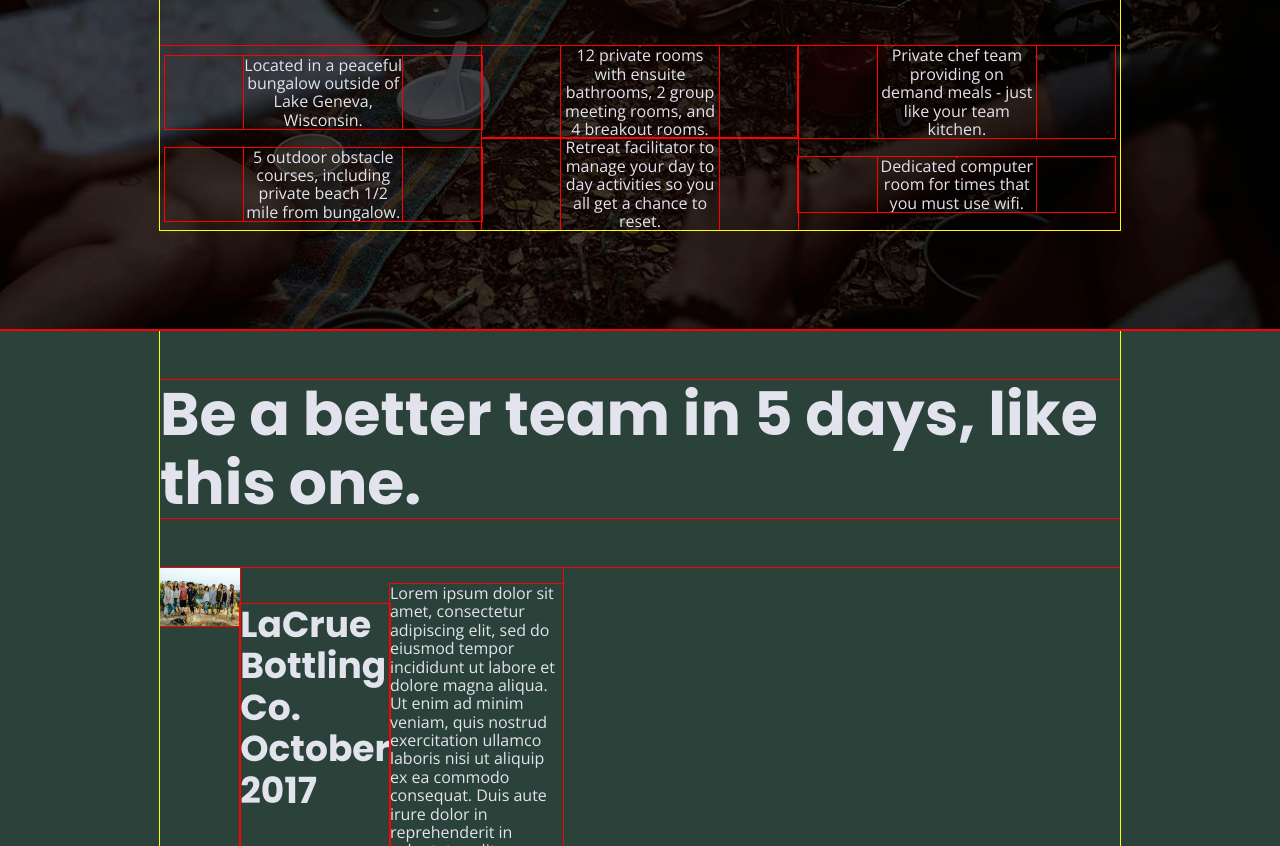
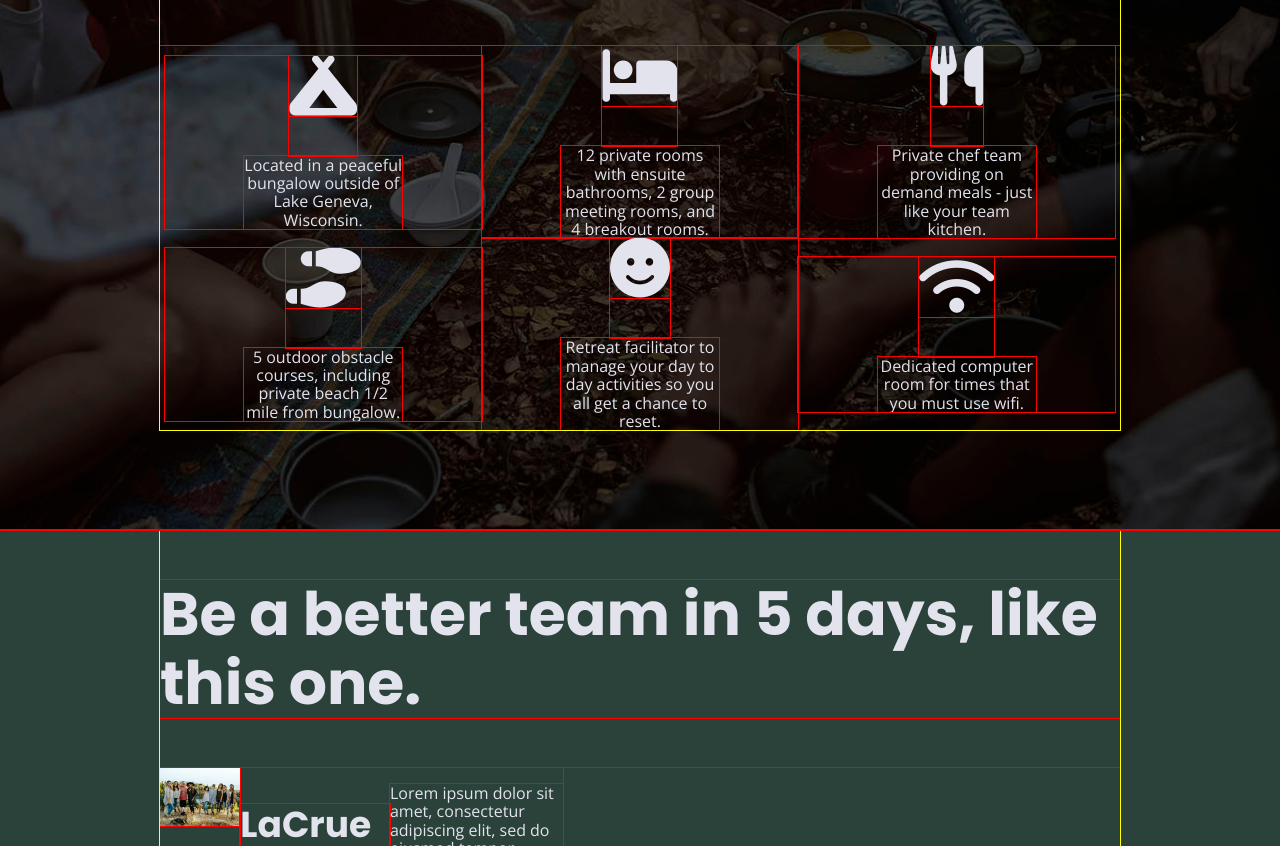
Before and after one commit to mahelkenn/unplugged, a website built with Parcel: page index.html in a window 1280 px wide. Shown: the part 1519-2365 px from the top of the page. Built offline with nearby package versions, Linux system fonts and the light colour scheme.

Commit message:
Added font-awesome icons

```diff
--- a/css/main.css
+++ b/css/main.css
@@ -263,6 +263,11 @@ aside .content-wrapper {
 
 .features article {
   width: 63%;
+}
+
+.features i {
+	font-size: 3.75em;
+  margin-bottom: 40px;
 }
 
 .fontawesome-icon {
--- a/index.html
+++ b/index.html
@@ -18,6 +18,7 @@
 
   <link rel="stylesheet" href="css/normalize.css">
   <link rel="stylesheet" href="css/main.css">
+  <script src="https://kit.fontawesome.com/aad216205b.js" crossorigin="anonymous"></script>
 
   <meta name="theme-color" content="#fafafa">
 
@@ -74,32 +75,44 @@
         <h2>Have the work week you always dreamed of - without the bad wifi.</h2>
         <div class="features-items">
           <article>
-            <p class="fontawesome-icon"></p>
+            <p class="fontawesome-icon">
+              <i class="fas fa-campground"></i>
+            </p>
             <p class="features-item-description">Located in a peaceful bungalow outside of Lake Geneva, Wisconsin.</p>
           </article>
 
           <article>
-            <p class="fontawesome-icon"></p>
+            <p class="fontawesome-icon">
+              <i class="fas fa-bed"></i>
+            </p>
             <p class="features-item-description">12 private rooms with ensuite bathrooms, 2 group meeting rooms, and 4 breakout rooms.</p>
           </article>
 
           <article>
-            <p class="fontawesome-icon"></p>
+            <p class="fontawesome-icon">
+              <i class="fas fa-utensils"></i>
+            </p>
             <p class="features-item-description">Private chef team providing on demand meals - just like your team kitchen.</p>
           </article>
 
           <article>
-            <p class="fontawesome-icon"></p>
+            <p class="fontawesome-icon">
+              <i class="fas fa-shoe-prints"></i>
+            </p>
             <p class="features-item-description">5 outdoor obstacle courses, including private beach 1/2 mile from bungalow.</p>
           </article>
 
           <article>
-            <p class="fontawesome-icon"></p>
+            <p class="fontawesome-icon">
+              <i class="fas fa-smile"></i>
+            </p>
             <p class="features-item-description">Retreat facilitator to manage your day to day activities so you all get a chance to reset.</p>
           </article>
 
           <article>
-            <p class="fontawesome-icon"></p>
+            <p class="fontawesome-icon">
+              <i class="fas fa-wifi"></i>
+            </p>
             <p class="features-item-description">Dedicated computer room for times that you must use wifi.</p>
           </article>
         </div>
```
Also changed, not shown: about/index.html (+1 -0 lines), faq/index.html (+1 -0 lines).
